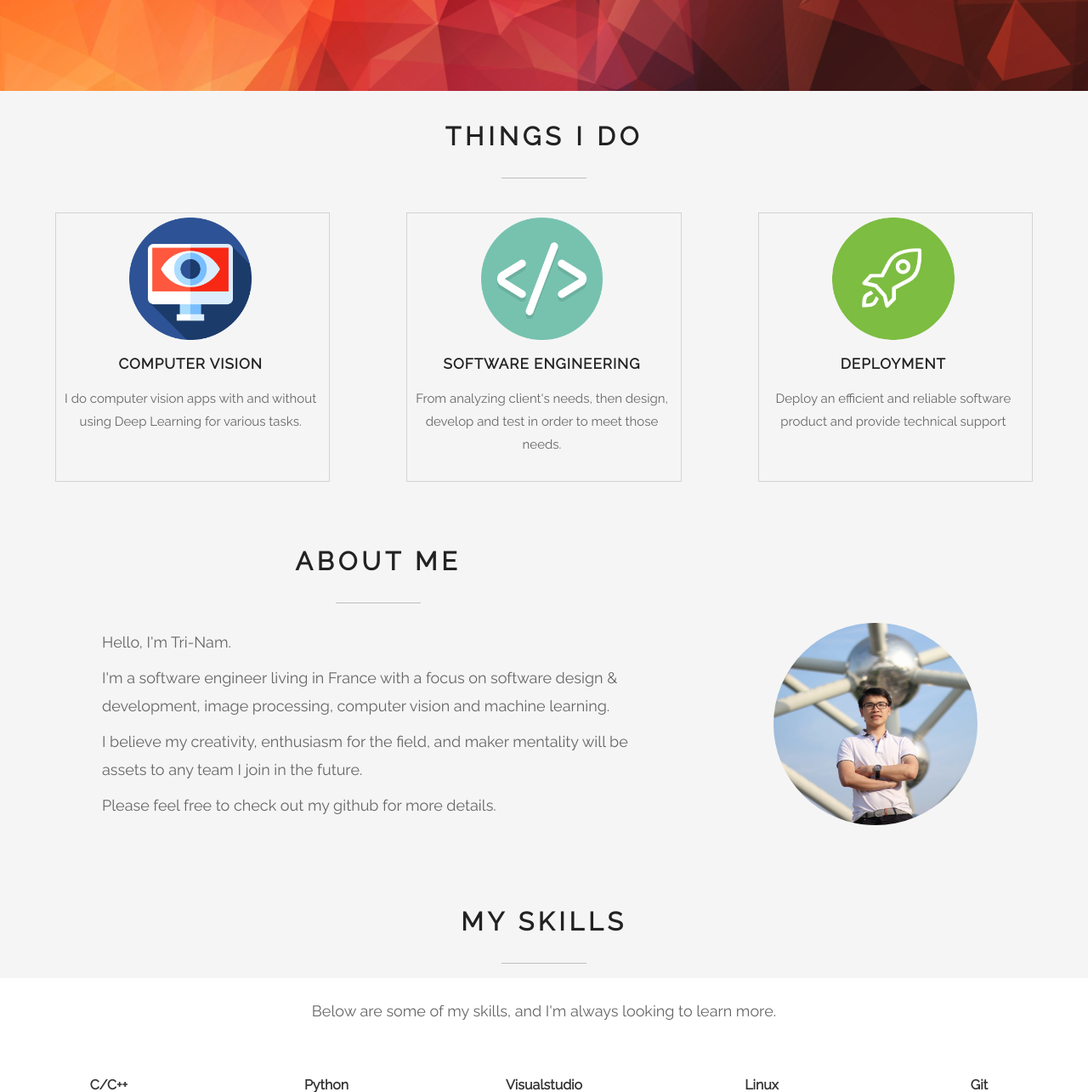
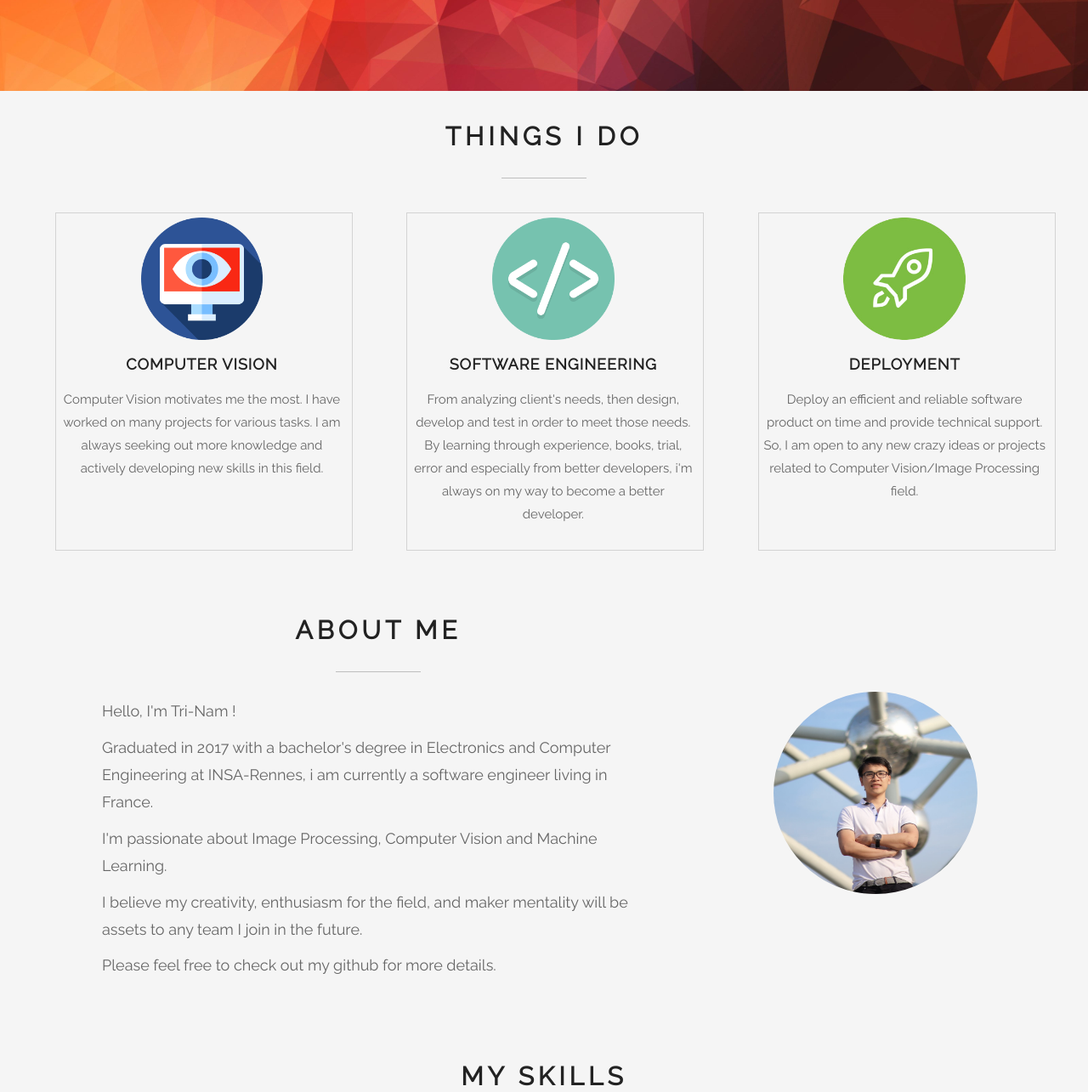
Before and after one commit to trinamntn08/personal_portfolio, a Django app: template main/templates/main.html in a window 1280 px wide; the page is wider, and only the part inside the window is pictured. Shown: the part 1249-2534 px from the top of that part at 85% size. Run offline with Django 3.2, Linux system fonts and the light colour scheme; the template is opened without the code that fills it, so the values that code supplies are empty; parts of the project's set-up code (start-up, migrations or seed data) failed here and were passed over; some libraries are stand-ins or nearby versions.

Commit message:
Modify text in ThingsIDo

```diff
--- a/main/templates/main.html
+++ b/main/templates/main.html
@@ -34,34 +34,42 @@
 			<div class="pfblock-line"></div>
 			<div class="row " >
 				<div class="col-sm-4">
-					<div class="card mb-2" align="center">
+					<div class="card mb-2" align="center" style="width: 350px">
 						<img class="card-img-top" style="text-align:center; height: 12vw;padding: 5px"src="/static/main/images/CV_icon.png" style="width: 40rem; height: 20rem;">
 						<div class="card-body">
-							<h3 class="card-title" style="font-size: 17px ;text-align:center;padding: 13px"><b>Computer Vision</b></h3>
-							<p class="card-text"style="font-weight: 500;font-size: 15px;text-align:center">
-								I do computer vision apps with and without using Deep Learning for various tasks.</p>
+							<h3 class="card-title" style="font-size: 18px ;text-align:center;padding: 13px">
+								<b>Computer Vision</b></h3>
+							<p class="card-text"style="height: 18rem; font-weight: 500;font-size: 15px;text-align:center">
+								Computer Vision motivates me the most. I have worked on many projects for various tasks.
+								I am always seeking out more knowledge and actively developing new skills in this field.
+
+							</p>
 						</div>
 					</div>
 				</div>
 
 				<div class="col-sm-4">
-					<div class="card mb-2" align="center">
+					<div class="card mb-2" align="center" style="width: 350px">
 						<img class="card-img-top" style="text-align:center; height: 12vw;padding: 5px" src="/static/main/images/dev_icon4.png">
 						<div class="card-body">
-							<h3 class="card-title" style="font-size: 17px ;text-align:center;padding: 13px">
+							<h3 class="card-title" style="font-size: 18px ;text-align:center;padding: 13px">
 								<b>Software Engineering</b></h3>
-							<p class="card-text" style="font-weight: 500;font-size: 15px;text-align:center">
-								From analyzing client's needs, then design, develop and test in order to meet those needs.</p>
+							<p class="card-text" style="height: 18rem;font-weight: 500;font-size: 15px;text-align:center">
+								From analyzing client's needs, then design, develop and test in order to meet those needs.
+								By learning through experience, books, trial, error and especially from better developers,
+								i'm always on my way to become a better developer.</p>
 						</div>
 					</div>
 				</div>
 
 				<div class="col-sm-4">
-					<div class="card mb-2" align="center">
+					<div class="card mb-2" align="center" style="width: 350px">
 						<img class="card-img-top" style="text-align:center; height: 12vw;padding: 5px" src="/static/main/images/deploy_icon.png">
 						<div class="card-body">
-							<h3 class="card-title" style="font-size: 17px ;text-align:center;padding: 13px"><b>Deployment</b></h3>
-							<p class="card-text" style="font-weight: 500;font-size: 15px;text-align:center">Deploy an efficient and reliable software product and provide technical support</p>
+							<h3 class="card-title" style="font-size: 18px ;text-align:center;padding: 13px"><b>Deployment</b></h3>
+							<p class="card-text" style="height: 18rem;font-weight: 500;font-size: 15px;text-align:center">
+								Deploy an efficient and reliable software product on time and provide technical support.
+								So, I am open to any new crazy ideas or projects related to Computer Vision/Image Processing field.</p>
 						</div>
 					</div>
 				</div>
@@ -79,9 +87,10 @@
 						<h2  class="pfblock-title">ABOUT ME</h2>
 						<div class="pfblock-line"></div>
 						<div class="pfblock-subtitle" style=" font-weight: 500;" >
-							<p>Hello, I'm Tri-Nam.</p>
-							<p>I'm a software engineer living in France with a focus on software design & development,
-								image processing, computer vision and machine learning.</p>
+							<p>Hello, I'm Tri-Nam !</p>
+							<p> Graduated in 2017 with a bachelor's degree in Electronics and Computer Engineering at INSA-Rennes,
+							 i am currently a software engineer living in France.</p>
+							<p>	I'm passionate about Image Processing, Computer Vision and Machine Learning.</p>
 							<p>I believe my creativity, enthusiasm for the field,
 								and maker mentality will be assets to any team I join in the future.</p>
 							<p>Please feel free to check out my github for more details.</p>
@@ -259,7 +268,7 @@
 			<div class="row">
 				<div class="col-sm-12">
 					<p class="copyright"> Feel free to email me, or visit my GitHub and LinkedIn pages.</p>
-					<p class="heart">Made with<span class="fa fa-heart fa-2x animated pulse"></span>trinam_ntn08 ©</p>
+					<p class="heart">Made with<span class="fa fa-heart fa-2x animated pulse"></span> by trinam_ntn08 ©</p>
 				</div>
 			</div><!-- .row -->
 		</div><!-- .container -->
--- a/personal_portfolio/settings.py
+++ b/personal_portfolio/settings.py
@@ -30,7 +30,7 @@ STATICFILES_DIRS = [
 SECRET_KEY = 'v$zub-tlqexbzacrd88jat**$sjq1mqt09))&)0ogk279yu+y#'
 
 # SECURITY WARNING: don't run with debug turned on in production!
-DEBUG = False
+DEBUG = True
 
 ALLOWED_HOSTS = ['*']
 
```
Also changed, not shown: 1 other file.
